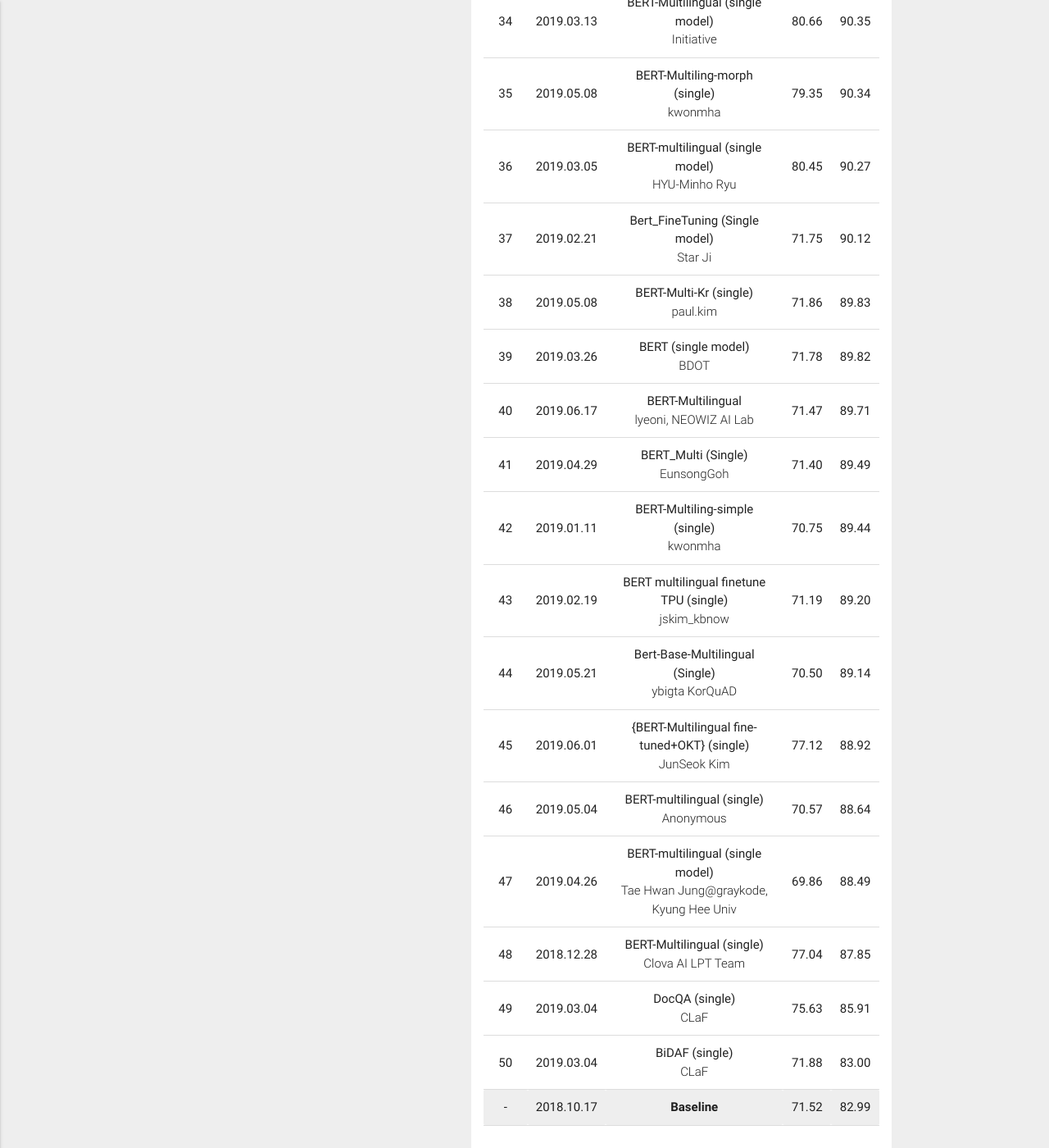
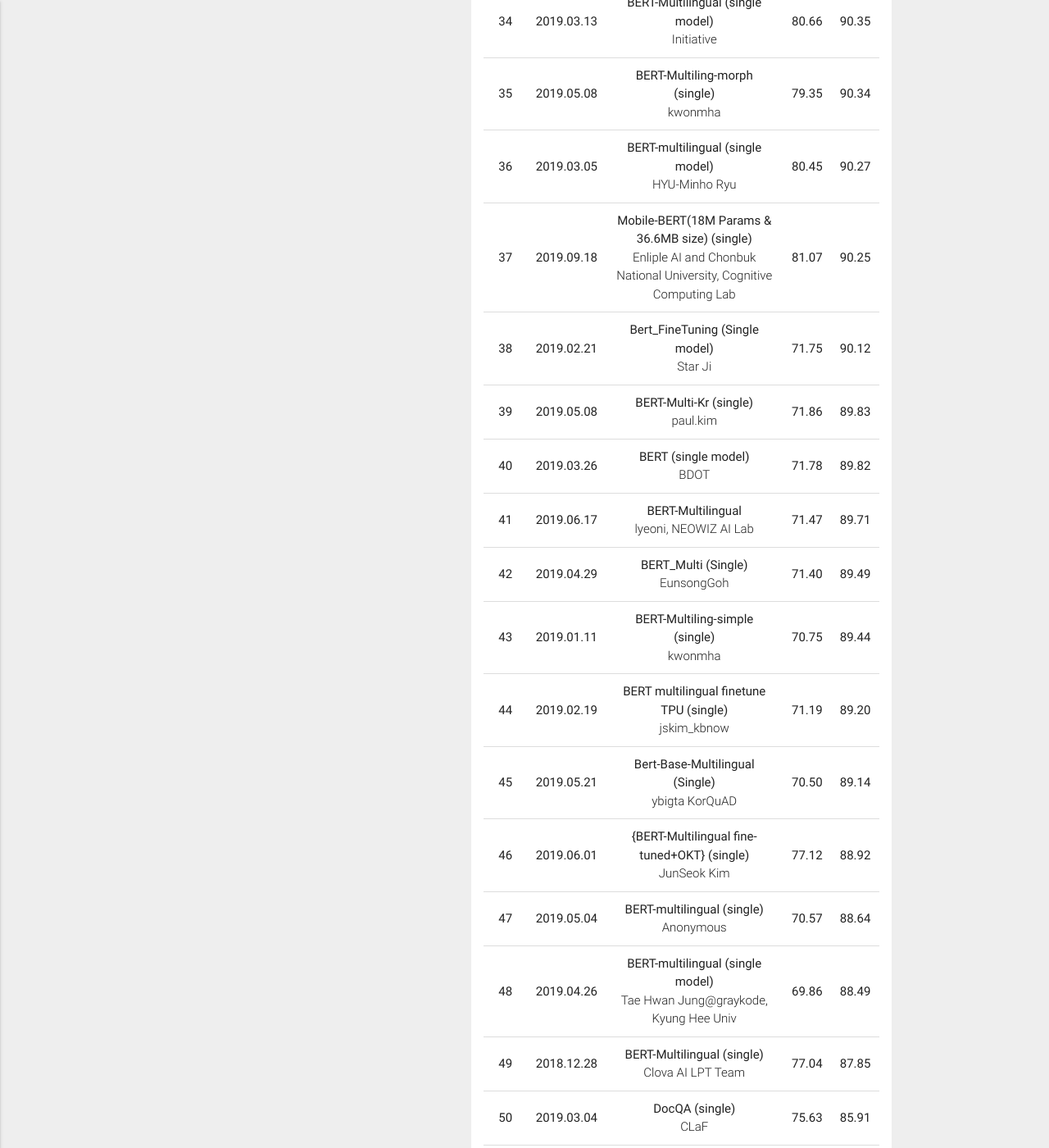
Before and after one commit to korquad/korquad.github.io, a Jekyll site: the page built from category/1.0_KOR.html, in a window 1280 px wide and 1400 px high, scrolled down 3557 px. Shown: the whole window at 82% size. Built offline with Jekyll 4.4.1, drawn with Linux system fonts in a browser that asks for light colours.

Commit message:
Update KorQuAD 1.0 Leaderboard

```diff
--- a/category/1.0_KOR.html
+++ b/category/1.0_KOR.html
@@ -471,6 +471,15 @@
                     </tr>
                     <tr>
                       <td>37</td>
+                      <td>2019.09.18</td>
+                      <td>Mobile-BERT(18M Params & 36.6MB size) (single)
+                        <p class="light">Enliple AI and Chonbuk National University, Cognitive Computing Lab</p>
+                      </td>
+                      <td>81.07</td>
+                      <td>90.25</td>
+                    </tr>
+                    <tr>
+                      <td>38</td>
                       <td>2019.02.21</td>
                       <td>Bert_FineTuning (Single model)
                         <p class="light">Star Ji</p>
```
Also changed, not shown: other parts of category/1.0_KOR.html (+13 -13 lines), category/1.0_ENG.html (+22 -13 lines).
